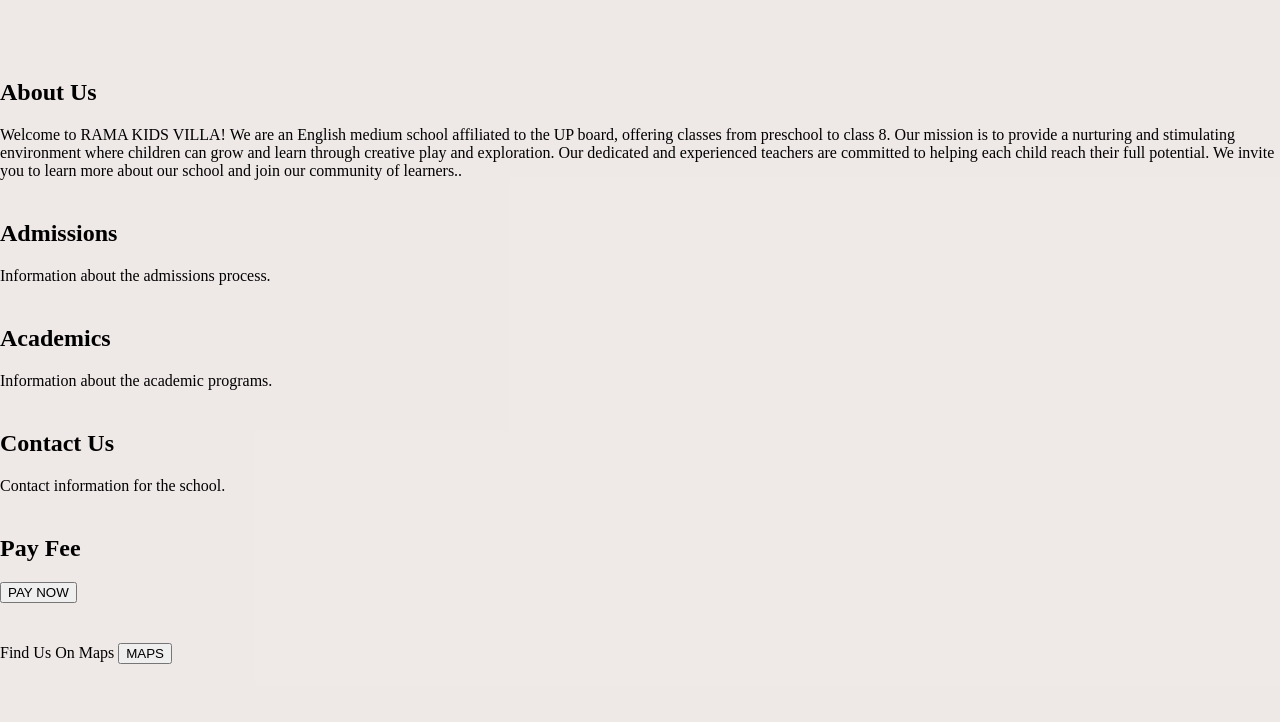
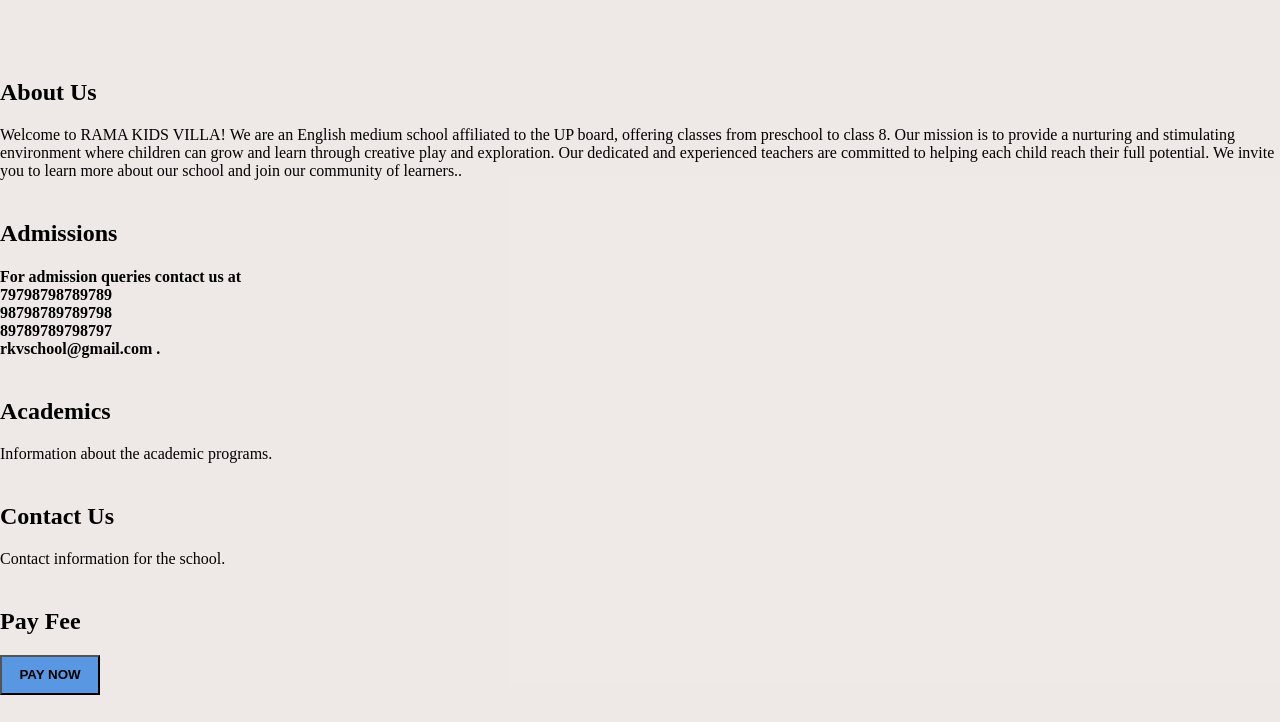
Before and after one commit to dhrvvvvv/rkv, a plain HTML site: page rkv/index.html in a window 1280 px wide. Shown: the part 78-800 px from the top of the page. Drawn offline with Linux system fonts and the light colour scheme.

Commit message:
Update index.html maps add

```diff
--- a/rkv/index.html
+++ b/rkv/index.html
@@ -48,7 +48,7 @@
         }
 
         header nav a:hover {
-            text-decoration: underline;
+            text-decoration-line: overline;
         }
 
         main {
@@ -68,11 +68,22 @@
             margin-top: 0;
         }
 
+
         footer {
             background-color: rgba(106, 21, 21, 0.8);
             color: white;
             padding: 20px;
             text-align: center;
+        }
+        button {
+
+
+            width: 100px;
+  height: 40px;
+  background-color: rgb(90, 151, 226);
+  font-weight: bold;
+  position: relative;
+  animation: mymove 5s infinite;
         }
     </style>
 </head>
@@ -102,7 +113,11 @@
 
         <section id="admissions">
             <h2>Admissions</h2>
-            <p>Information about the admissions process.</p>
+            <p>  <h4>For admission queries contact us at <br>
+                79798798789789<br>
+                98798789789798<br>
+                89789789798797<br>
+                rkvschool@gmail.com .</h4></p>
         </section>
 
         <section id="academics">
@@ -116,12 +131,17 @@
         </section>
         <section id="fee"><h2>Pay Fee</h2>
             <form action="payfee.html">
-                <button type="submit">PAY NOW</button>
+                <button type="submit">PAY NOW</button></form>
 
         </section>
-        <section>Find Us On Maps
-            <form action="https://goo.gl/maps/sXoHsr4BeZxEzXRY9"><button type="submit">MAPS</button>
-        </section>
+
+            <h2>Find Us On Maps</h2>
+            <form action ="https://goo.gl/maps/sXoHsr4BeZxEzXRY9">
+                <button type="submit"> MAPS</button>
+        </form>
+
+
+
     </main>
 
     <footer>
```
